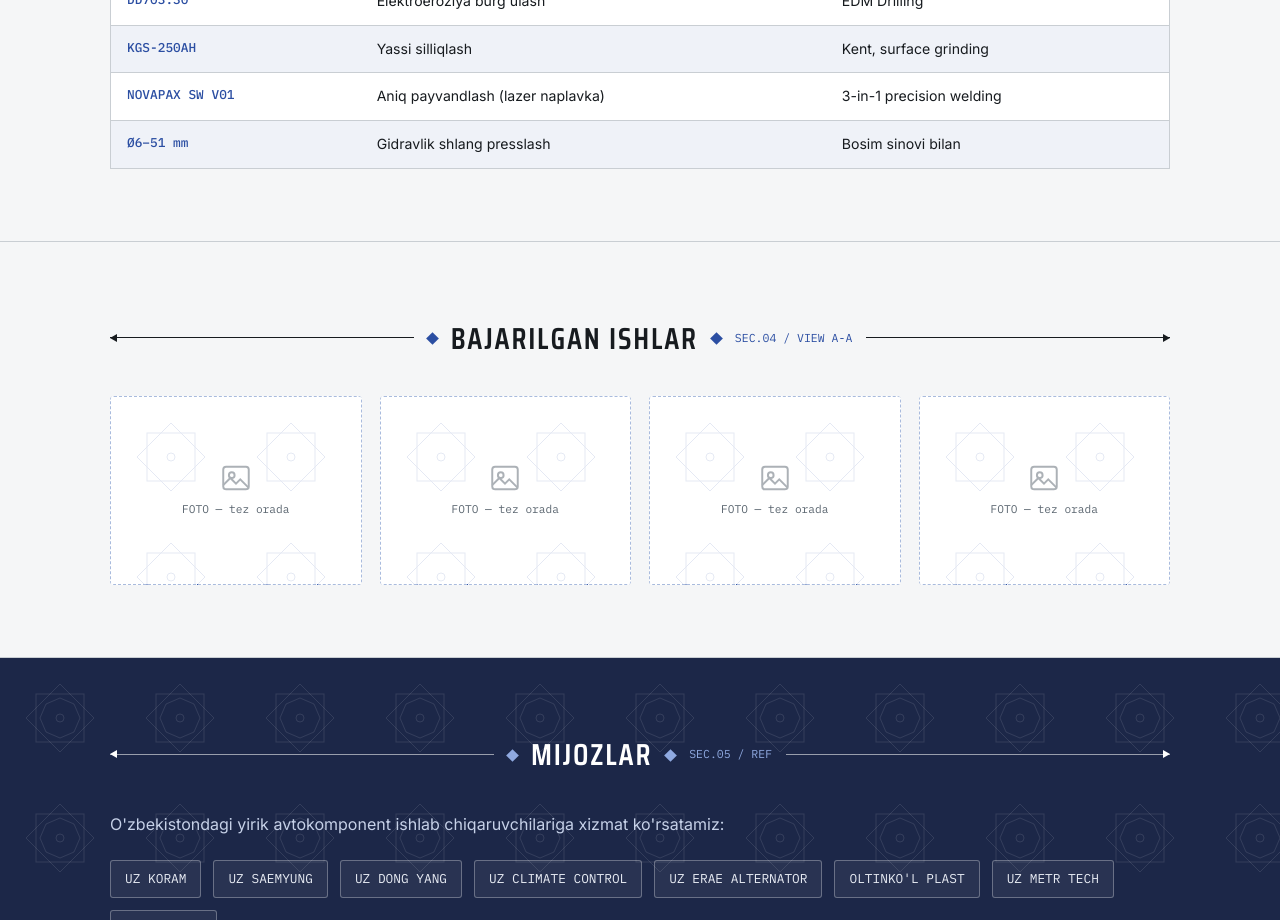
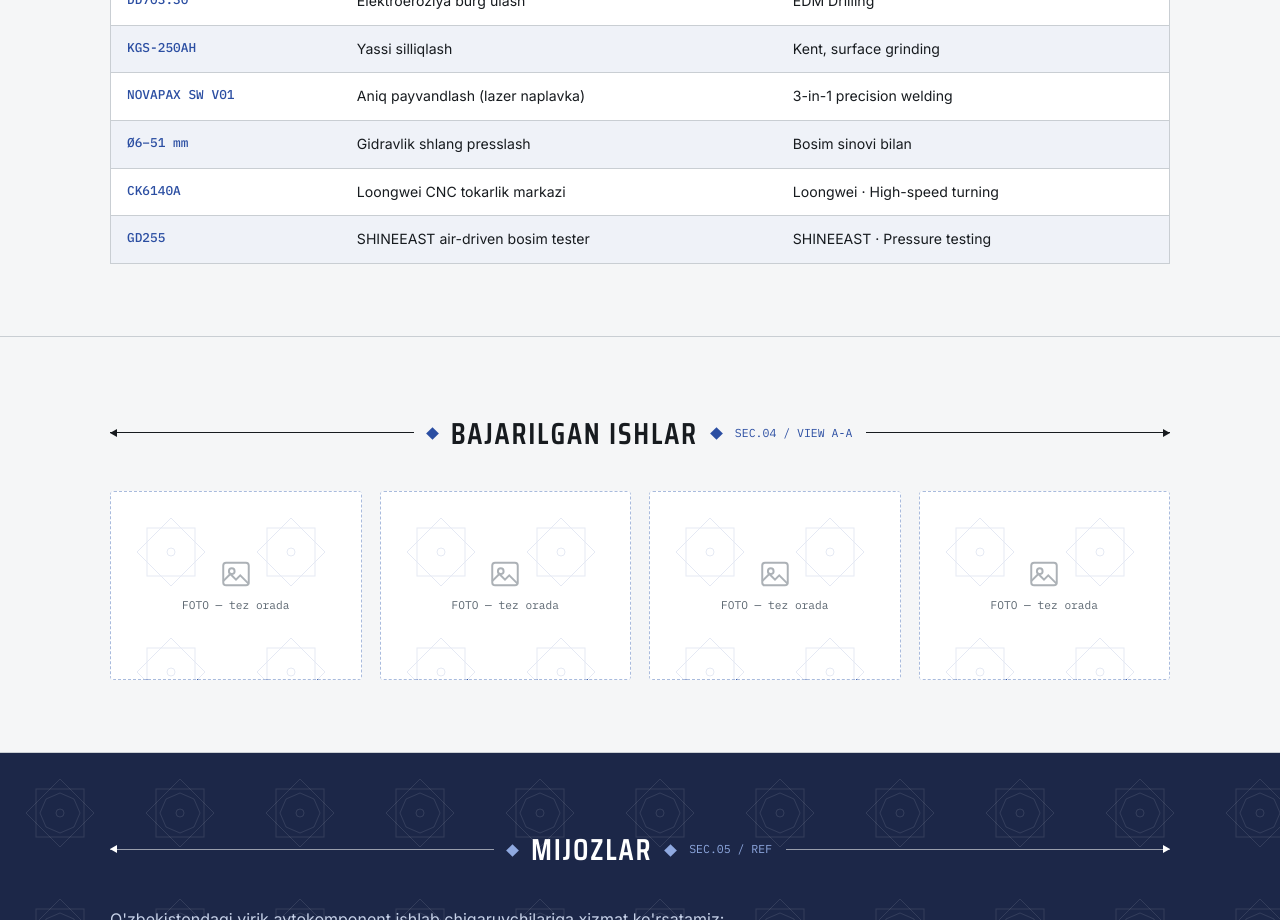
Before and after one commit to Intechuz/intechuz.github.io, a plain HTML site: page index.html in a window 1280 px wide. Shown: the part 2560-3480 px from the top of the page. Drawn offline with Linux system fonts and the light colour scheme.

Commit message:
Update index.html

```diff
--- a/index.html
+++ b/index.html
@@ -310,6 +310,8 @@ footer{padding:28px 0;font-family:var(--mono);font-size:.72rem;color:var(--steel
         <tr><td>KGS-250AH</td><td data-i="eq6"></td><td>Kent, surface grinding</td></tr>
         <tr><td>NOVAPAX SW V01</td><td data-i="eq7"></td><td>3-in-1 precision welding</td></tr>
         <tr><td>Ø6–51 mm</td><td data-i="eq8"></td><td data-i="eq8b"></td></tr>
+        <tr><td>CK6140A</td><td data-i="eq9"></td><td>Loongwei · High-speed turning</td></tr>
+        <tr><td>GD255</td><td data-i="eq10"></td><td>SHINEEAST · Pressure testing</td></tr>
       </tbody>
     </table>
     </div>
@@ -443,7 +445,7 @@ ru:{
  sv11_h:"Серийное производство",sv11_p:"1 деталь или 10 000 — без ограничений по количеству и качеству. По заказу.",
  sv12_h:"Поставка запчастей",sv12_p:"Все запасные части для литьевых машин: screw, barrel, nozzle, check valve, heater band, motor.",
  e_title:"Оборудование",e_c1:"Модель",e_c2:"Назначение",e_c3:"Примечание",
- eq1:"Вертикальный фрезерный центр",eq2:"Токарный станок ЧПУ",eq3:"Электроэрозионная резка проволокой",eq4:"Прошивная электроэрозия",eq5:"Электроэрозионное сверление",eq6:"Плоская шлифовка",eq7:"Прецизионная сварка (лазерная наплавка)",eq8:"Опрессовка РВД",eq8b:"С испытанием давлением",
+ eq1:"Вертикальный фрезерный центр",eq2:"Токарный станок ЧПУ",eq3:"Электроэрозионная резка проволокой",eq4:"Прошивная электроэрозия",eq5:"Электроэрозионное сверление",eq6:"Плоская шлифовка",eq7:"Прецизионная сварка (лазерная наплавка)",eq8:"Опрессовка РВД",eq8b:"С испытанием давлением",eq9:"Токарный центр Loongwei ЧПУ",eq10:"Пневматический тестер давления SHINEEAST",
  w_title:"Выполненные работы",w_ph:"ФОТО — скоро",
  c_title:"Клиенты",c_p:"Обслуживаем крупных производителей автокомпонентов Узбекистана:",
  k_title:"Контакты",k_phone:"ТЕЛЕФОН",k_addr:"АДРЕС",k_addr_v:"ул. Индустриальная 1/22, Андижан (рядом с заводом «Ирмаш»)",
@@ -484,7 +486,7 @@ en:{
  sv11_h:"Serial production",sv11_p:"1 unit or 10,000 — no limits on quantity or quality. Made to order.",
  sv12_h:"Spare parts supply",sv12_p:"All spare parts for injection molding machines: screw, barrel, nozzle, check valve, heater band, motor.",
  e_title:"Equipment",e_c1:"Model",e_c2:"Purpose",e_c3:"Notes",
- eq1:"Vertical machining center",eq2:"CNC lathe",eq3:"Wire EDM cutting",eq4:"Sinker EDM",eq5:"EDM drilling",eq6:"Surface grinding",eq7:"Precision welding (laser cladding)",eq8:"Hydraulic hose crimping",eq8b:"With pressure testing",
+ eq1:"Vertical machining center",eq2:"CNC lathe",eq3:"Wire EDM cutting",eq4:"Sinker EDM",eq5:"EDM drilling",eq6:"Surface grinding",eq7:"Precision welding (laser cladding)",eq8:"Hydraulic hose crimping",eq8b:"With pressure testing",eq9:"Loongwei CNC turning center",eq10:"SHINEEAST air-driven pressure tester",
  w_title:"Our works",w_ph:"PHOTO — coming soon",
  c_title:"Clients",c_p:"We serve major automotive component manufacturers in Uzbekistan:",
  k_title:"Contact",k_phone:"PHONE",k_addr:"ADDRESS",k_addr_v:"Industrial street 1/22, Andijon (near Irmash plant)",
```
